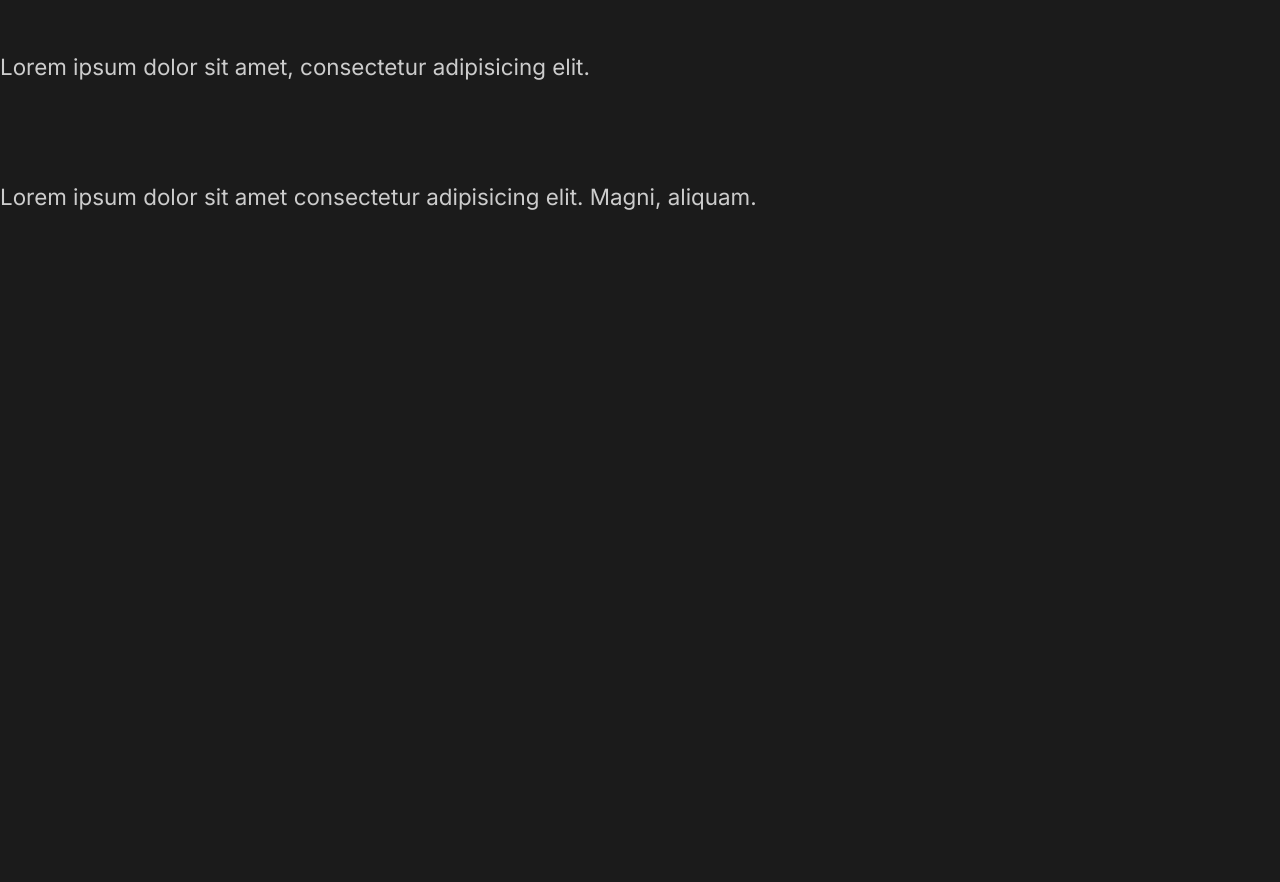
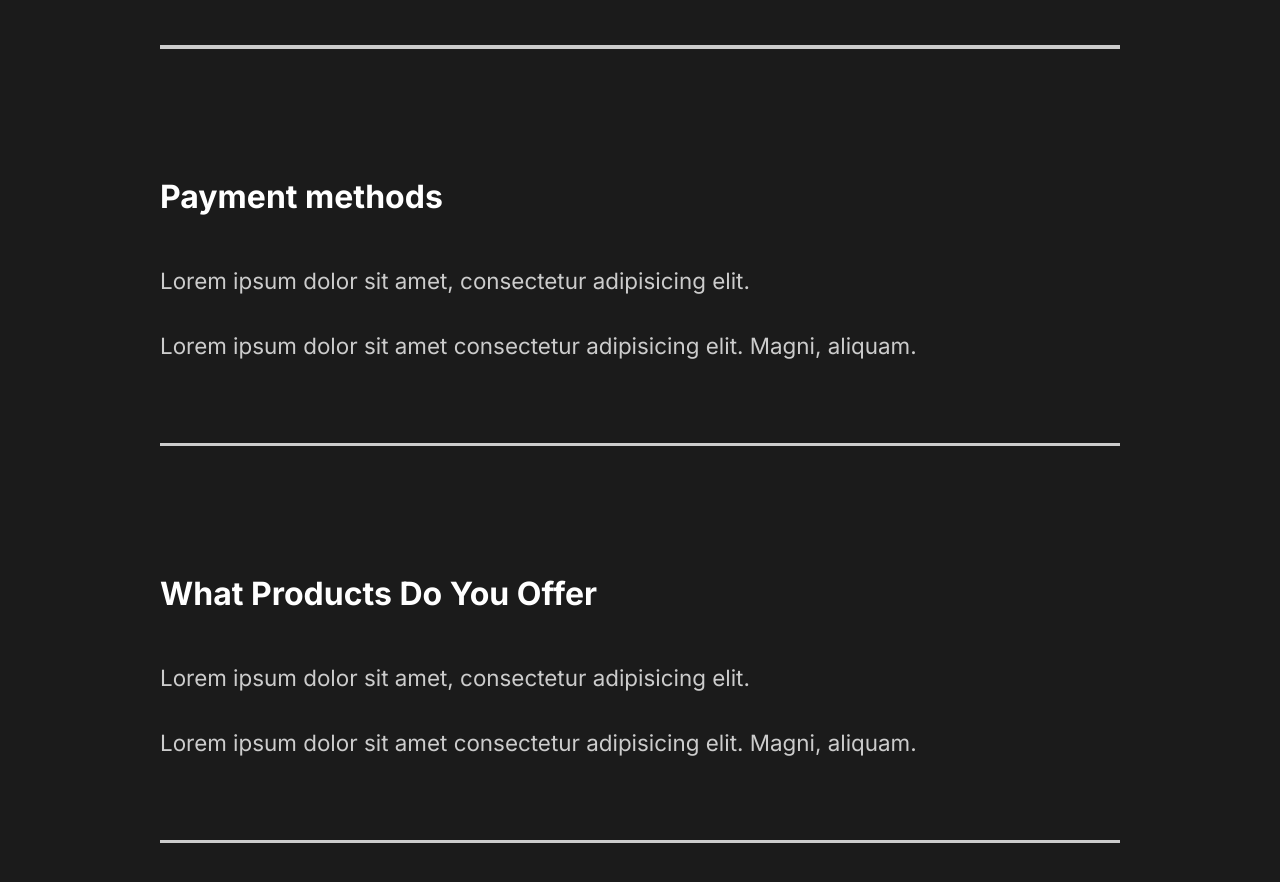
Before and after one commit to slawoe/react-exampleportfolio, a React (Create React App) app: page / in a window 1280 px wide. Shown: the part 3003-3885 px from the top of the page. Before the commit the page ends 3265 px from the top, so only its background shows below. Built offline with nearby package versions, Linux system fonts and the light colour scheme.

Commit message:
Add styling to FaqSection and give the h4 in GlobalStyles a size

```diff
--- a/src/GlobalStyles.js
+++ b/src/GlobalStyles.js
@@ -21,6 +21,7 @@
 }
 h4{
     font-weight: bold;
+    font-size: 2rem;
 }
 span{
     font-weight: bold;
--- a/src/components/FaqSection.js
+++ b/src/components/FaqSection.js
@@ -1,6 +1,9 @@
+import styled from "styled-components";
+import { BasicLayout } from "../styles";
+
 const FaqSection = () => {
   return (
-    <div className="faq">
+    <Faq>
       <h2>
         Any Questions <span>FAQ</span>
       </h2>
@@ -13,6 +16,7 @@
             aliquam.
           </p>
         </div>
+        <FaqLine />
       </div>
       <div className="question">
         <h4>Daily Schedule</h4>
@@ -23,6 +27,7 @@
             aliquam.
           </p>
         </div>
+        <FaqLine />
       </div>
       <div className="question">
         <h4>Payment methods</h4>
@@ -33,6 +38,7 @@
             aliquam.
           </p>
         </div>
+        <FaqLine />
       </div>
       <div className="question">
         <h4>What Products Do You Offer</h4>
@@ -43,9 +49,44 @@
             aliquam.
           </p>
         </div>
+        <FaqLine />
       </div>
-    </div>
+    </Faq>
   );
 };
 
+const Faq = styled(BasicLayout)`
+  display: block;
+  span {
+    display: block;
+  }
+  h2 {
+    padding-bottom: 2rem;
+    font-weight: lighter;
+  }
+  .faq-line {
+    background: #ccc;
+    height: 0.2rem;
+    margin: 2rem 0;
+    width: 100%;
+  }
+  .question {
+    padding: 3rem 0;
+    cursor: pointer;
+  }
+  .answer {
+    padding: 2rem 0;
+    p {
+      padding: 1rem 0;
+    }
+  }
+`;
+
+const FaqLine = styled.div`
+  background: #ccc;
+  height: 0.2rem;
+  margin: 2rem 0;
+  width: 100%;
+`;
+
 export default FaqSection;
```
